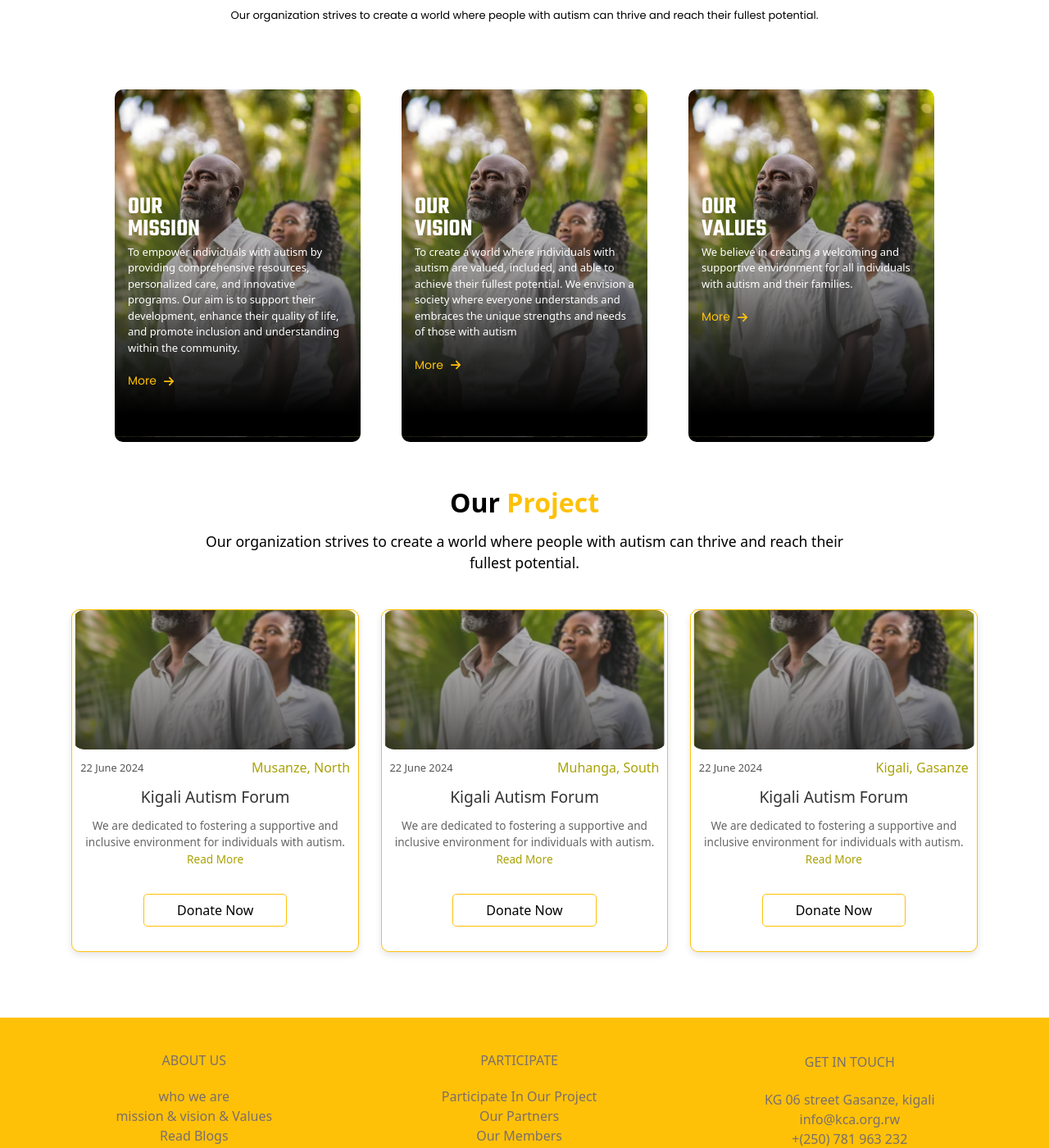
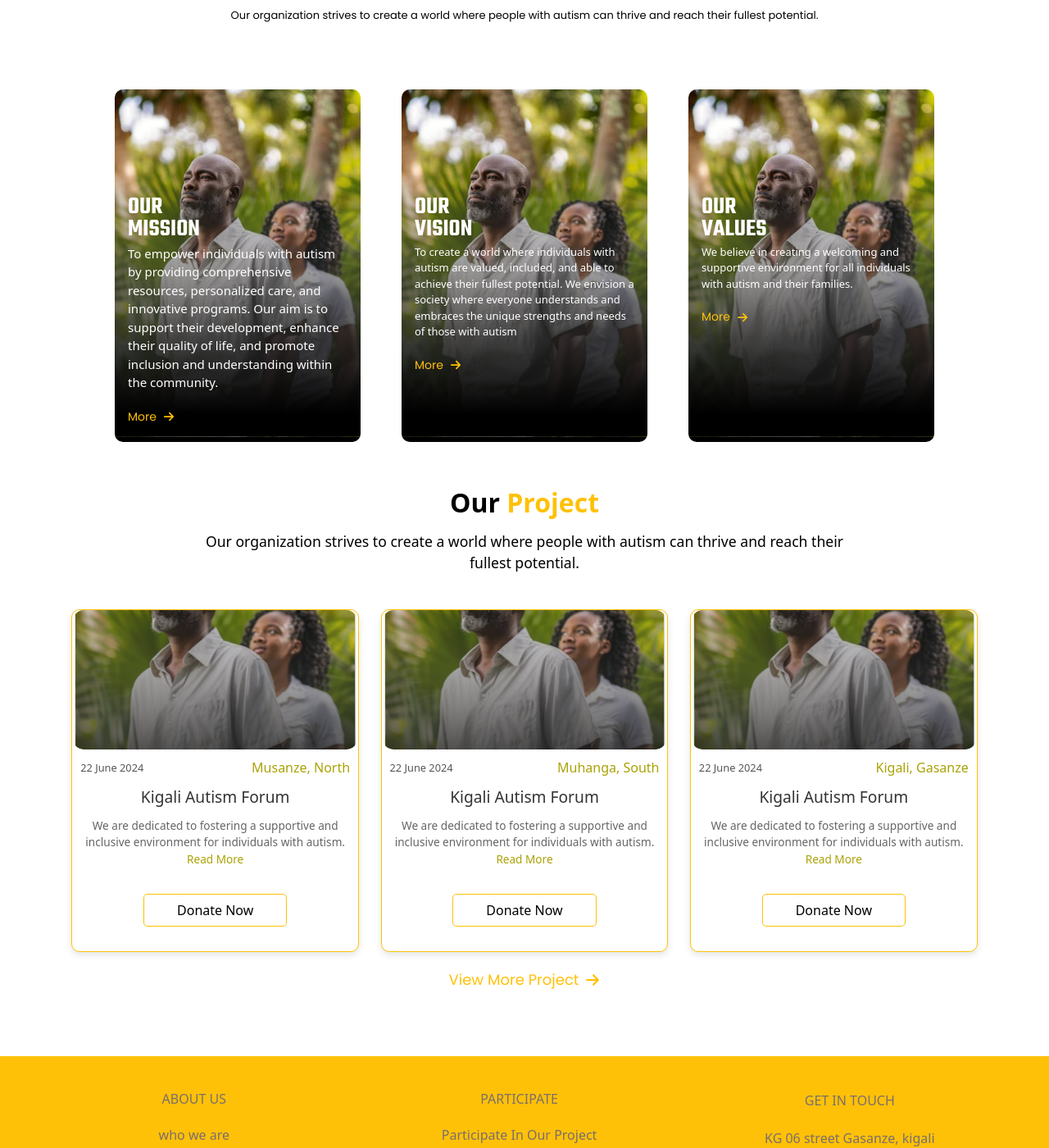
Before and after one commit to Zeden12/kigali-center-for-autism-initiatives-fn, a React (Vite) app: page / in a window 1280 px wide. Shown: the part 998-2398 px from the top of the page at 82% size. Built offline with nearby package versions, Linux system fonts and the light colour scheme.

Commit message:
fixing routing error

```diff
--- a/package.json
+++ b/package.json
@@ -14,7 +14,8 @@
     "@fortawesome/react-fontawesome": "^0.2.2",
     "react": "^18.3.1",
     "react-dom": "^18.3.1",
-    "react-icons": "^5.2.1"
+    "react-icons": "^5.2.1",
+    "react-router-dom": "^6.24.0"
   },
   "devDependencies": {
     "@types/react": "^18.3.3",
--- a/src/App.jsx
+++ b/src/App.jsx
@@ -1,21 +1,19 @@
 import React from 'react'
-import TopNav from './component/TopNav'
-import BottomNav from './component/BottomNav'
-import Hero from './component/Hero'
-import About from './component/About'
-import ProjectView from './component/ProjectPart'
-import Footer from './component/Footer'
+import LandingPage from './component/LandingPage'
+import ProjectPage from './component/ProjectPage'
+import { BrowserRouter, Route, Routes } from 'react-router-dom'
+import Layout from './component/Layout'
 
 const App = () => {
   return (
-    <div>
-      <TopNav />
-      <BottomNav />
-      <Hero />
-      <About />
-      <ProjectView />
-      <Footer />
-    </div>
+    <BrowserRouter>
+        <Routes>
+          <Route path='/' element={<Layout/>}>
+          <Route exact index element={<LandingPage />} />
+          <Route exact path="/projects" element={<ProjectPage />} />
+          </Route>
+        </Routes>
+    </BrowserRouter>
   )
 }
 
--- a/src/component/About.jsx
+++ b/src/component/About.jsx
@@ -15,7 +15,7 @@ const About = () => {
 
       };
   return (
-    <div className='mx-auto px-4 mt-[50px] flex flex-col md:px-[2.5rem] justify-center items-center text-center'>
+    <div id='about' className='mx-auto px-4 mt-[50px] flex flex-col md:px-[2.5rem] justify-center items-center text-center'>
         <h1 className='font-poppins text-[30px] font-bold'>Who We <span className='text-[#FFC107]'>Are</span></h1>
         <p className='font-poppins text-[13px]'>Our organization strives to create a world where people with autism can thrive and reach their fullest potential.</p>
 
@@ -23,7 +23,7 @@ const About = () => {
        <div style={bg} className=' mt-[30px] rounded-[10px] bg-black text-white hover:transition-transform hover:scale-105 duration-300  '>
             <div  className='w-[300px] h-[400px] px-4 relative top-[130px] text-left'>
                 <h1 className='leading-[27px] font-teko text-[30px] font-semibold'>OUR<br />MISSION</h1>
-                <p className='mt-[5px] text-[13px]'>
+                <p className='mt-[5px] text-[15px]'>
                 To empower individuals with autism by providing comprehensive resources, personalized care, and innovative programs. Our aim is to support their development, enhance their quality of life, and promote inclusion and understanding within the community.
                 </p>
                 <button className='mt-[20px] text-[14px] flex justify-center items-center gap-2 text-[#FFC107] font-poppins'>More<FaArrowRight /></button>
--- a/src/component/BottomNav.jsx
+++ b/src/component/BottomNav.jsx
@@ -1,5 +1,6 @@
 import React, { useState } from 'react';
 import { IoMenu, IoClose } from "react-icons/io5";
+import { Link } from 'react-router-dom';
 
 const BottomNav = () => {
   const [isMenuOpen, setIsMenuOpen] = useState(false);
@@ -22,11 +23,11 @@ const BottomNav = () => {
 
       <nav className={`font-poppins font-medium text-sm md:flex md:items-center md:gap-5 ${isMenuOpen ? 'block' : 'hidden'} md:block`}>
         <ul className='flex flex-col md:flex-row md:gap-5'>
-          <li className=' '><a href="#" className='hover:text-gray-700'>Home</a></li>
-          <li className=' '><a href="#" className='hover:text-gray-700'>Who We Are</a></li>
-          <li className=' '><a href="#" className='hover:text-gray-700'>Projects</a></li>
-          <li className=' '><a href="#" className='hover:text-gray-700'>Blog</a></li>
-          <li className=' '><a href="#" className='hover:text-gray-700'>Contact Us</a></li>
+          <li className=' '><a href={"#hero"} className='hover:text-gray-700'>Home</a></li>
+          <li className=' '><a href={"#about"} className='hover:text-gray-700'>Who We Are</a></li>
+          <li className=' '><a href={"#project"} className='hover:text-gray-700'>Projects</a></li>
+          <li className=' '><Link to={""} className='hover:text-gray-700'>Blog</Link></li>
+          <li className=' '><Link to={""} className='hover:text-gray-700'>Contact Us</Link></li>
           <li className=' '><button className='bg-yellow-500 text-white px-5 py-2 rounded-md hover:bg-yellow-600 transition'>Donate</button></li>
         </ul>
       </nav>
--- a/src/component/Hero.jsx
+++ b/src/component/Hero.jsx
@@ -23,7 +23,7 @@ const Hero = () => {
 
 
   return (
-    <div style={bg} className=' '>
+    <div id='hero' style={bg} className=' '>
          <div style={overlayStyle} className='mx-auto px-4 flex flex-col justify-center items-center text-center font-poppins'>
             <h1 className='text-white font-semibold text-[40px]'>
             Kigali Center for <span className='text-[#FFC107]'>Autism</span> Initiatives
--- /dev/null
+++ b/src/component/LandingPage.jsx
@@ -0,0 +1,16 @@
+import React from "react";
+import Hero from "./Hero"
+import About from "./About"
+import ProjectPart from "./ProjectPart"
+
+const LandingPage = () => {
+    return (
+        <div>
+            <Hero />
+            <About />
+            <ProjectPart />
+        </div>
+    );
+};
+
+export default LandingPage;
--- /dev/null
+++ b/src/component/Layout.jsx
@@ -0,0 +1,18 @@
+import React from "react";
+import BottomNav from "./BottomNav";
+import TopNav from "./TopNav";
+import Footer from "./Footer";
+import { Outlet } from "react-router-dom";
+
+const Layout = () => {
+    return (
+        <>
+            <TopNav />
+            <BottomNav />
+            <Outlet />
+            <Footer />
+        </>
+    );
+}
+
+export default Layout;
--- /dev/null
+++ b/src/component/ProjectPage.jsx
@@ -0,0 +1,40 @@
+import React from "react";
+
+const ProjectPage = () => {
+  return (
+    <div id="project" className="max-w-sm rounded overflow-hidden shadow-lg">
+      <img
+        className="w-full"
+        src="https://source.unsplash.com/random"
+        alt="Random"
+      />
+      <div className="px-6 py-4">
+        <div className="font-bold text-xl mb-2">Card Title</div>
+        <p className="text-gray-700 text-base">
+          This is a simple card component styled with Tailwind CSS.
+        </p>
+      </div>
+      <div className="px-6 pt-4 pb-2">
+        <span className="inline-block bg-gray-200 rounded-full px-3 py-1 text-sm font-semibold text-gray-700 mr-2 mb-2">
+          #tailwind
+        </span>
+        <span className="inline-block bg-gray-200 rounded-full px-3 py-1 text-sm font-semibold text-gray-700 mr-2 mb-2">
+          #css
+        </span>
+        <span className="inline-block bg-gray-200 rounded-full px-3 py-1 text-sm font-semibold text-gray-700 mr-2 mb-2">
+          #react
+        </span>
+        <span className="inline-block bg-gray-200 rounded-full px-3 py-1 text-sm font-semibold text-gray-700 mr-2 mb-2">
+          #next
+        </span>
+      </div>
+
+      <div className="px-10 py-5 bg-yellow-200 flex flex-col text-center justify-center">
+        <p className="text-gray-500 font-semibold underline">this button is killing me</p>
+        <button className="bg-red-400 rounded-full px-10 py-2  text-white font-bold hover:bg-red-900 mt-3">Hint me</button>
+      </div>
+    </div>
+  );
+};
+
+export default ProjectPage;
--- a/src/component/ProjectPart.jsx
+++ b/src/component/ProjectPart.jsx
@@ -1,10 +1,12 @@
 import React from "react";
 import "../styles/Project.css";
 import about1 from "../assets/about1.svg";
+import { FaArrowRight } from "react-icons/fa6";
+import { Link } from "react-router-dom";
 
-const ProjectView = () => {
+const ProjectPart = () => {
   return (
-    <div className="project-view-container">
+    <div id="project" className="project-view-container">
       <h1>
         Our <span>Project</span>
       </h1>
@@ -59,8 +61,11 @@ const ProjectView = () => {
           </div>
         </div>
       </div>
+      <Link to={"/projects"}
+       className='mt-[20px] text-[18px] flex justify-center items-center gap-2 text-[#FFC107] font-poppins hover:text-orange-300'>View More Project <FaArrowRight />
+       </Link>
     </div>
   );
 };
 
-export default ProjectView;
+export default ProjectPart;
--- a/src/index.css
+++ b/src/index.css
@@ -3,3 +3,7 @@
 @tailwind base;
 @tailwind components;
 @tailwind utilities;
+
+html {
+    scroll-behavior: smooth;
+  }
```
Also changed, not shown: 1 other file (tests, documents, lock files or other folders).
